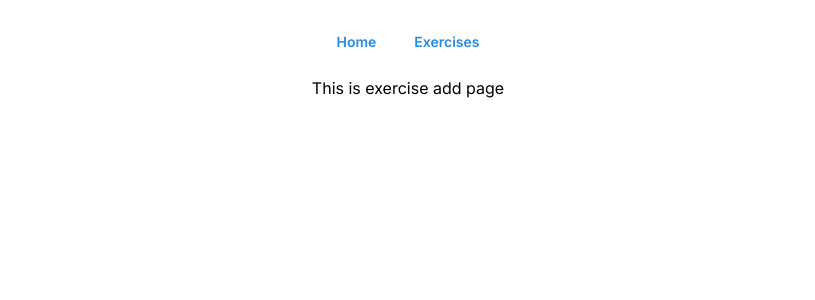
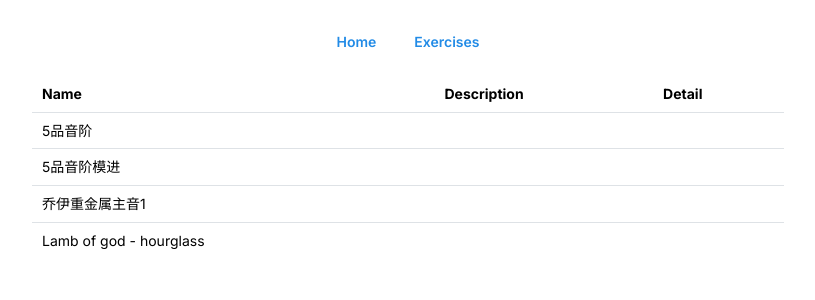
Before and after one commit to erraX/guitar-routine, a Next.js app: page /exercise/manage in a window 1280 px wide. Shown: the top 300 px of the page, without its empty margins (232-1047 px from the left). Built offline with nearby package versions, Linux system fonts and the light colour scheme.

Commit message:
feat: add exercise list

```diff
--- /dev/null
+++ b/mockup/exercises.ts
@@ -0,0 +1,28 @@
+import type { Exercise } from '../src/model';
+
+export const exercises: Exercise[] = [
+  {
+    id: '1',
+    name: '5品音阶',
+    description: '',
+    detail: '',
+  },
+  {
+    id: '2',
+    name: '5品音阶模进',
+    description: '',
+    detail: '',
+  },
+  {
+    id: '3',
+    name: '乔伊重金属主音1',
+    description: '',
+    detail: '',
+  },
+  {
+    id: '4',
+    name: 'Lamb of god - hourglass',
+    description: '',
+    detail: '',
+  },
+];
--- a/src/app/exercise/manage/page.tsx
+++ b/src/app/exercise/manage/page.tsx
@@ -1,5 +1,9 @@
+import { ExerciseList } from '@/components/ExerciseList';
+
 export default function ExerciseManage() {
   return (
-    <div>This is exercise add page</div>
+    <div>
+      <ExerciseList />
+    </div>
   )
 }
--- a/src/app/layout.tsx
+++ b/src/app/layout.tsx
@@ -24,7 +24,7 @@ export default function RootLayout({
         <MantineProvider>
           <Stack className="w-[800px] m-0 mx-auto p-6" align="center">
             <nav><Navigator /></nav>
-            <main>
+            <main className="w-full">
               {children}
             </main>
           </Stack>
--- /dev/null
+++ b/src/components/ExerciseList/ExerciseList.tsx
@@ -0,0 +1,28 @@
+'use client';
+
+import React, { FC } from 'react';
+import { Table } from '@mantine/core';
+import { exercises } from '../../../mockup/exercises';
+
+export const ExerciseList: FC = () => {
+  const rows = exercises.map((i) => (
+    <Table.Tr key={i.id}>
+      <Table.Td>{i.name}</Table.Td>
+      <Table.Td>{i.description}</Table.Td>
+      <Table.Td>{i.detail}</Table.Td>
+    </Table.Tr>
+  ));
+
+  return (
+    <Table>
+      <Table.Thead>
+          <Table.Tr>
+            <Table.Th>Name</Table.Th>
+            <Table.Th>Description</Table.Th>
+            <Table.Th>Detail</Table.Th>
+          </Table.Tr>
+        </Table.Thead>
+      <Table.Tbody>{rows}</Table.Tbody>
+    </Table>
+  );
+};
--- /dev/null
+++ b/src/components/ExerciseList/index.ts
@@ -0,0 +1 @@
+export * from './ExerciseList';
--- a/src/components/Navigator/Navigator.tsx
+++ b/src/components/Navigator/Navigator.tsx
@@ -1,8 +1,8 @@
-import React from 'react';
+import React, { FC } from 'react';
 import { Button } from '@mantine/core';
 import Link from 'next/link';
 
-export const Navigator = () => {
+export const Navigator: FC = () => {
   return (
     <nav>
       <Link href="/">
--- /dev/null
+++ b/src/model.ts
@@ -0,0 +1,10 @@
+export interface Exercise {
+  // uuid
+  id: string
+  // exercise name
+  name: string
+  // short description
+  description: string
+  // maybe a link
+  detail: string
+}
```
